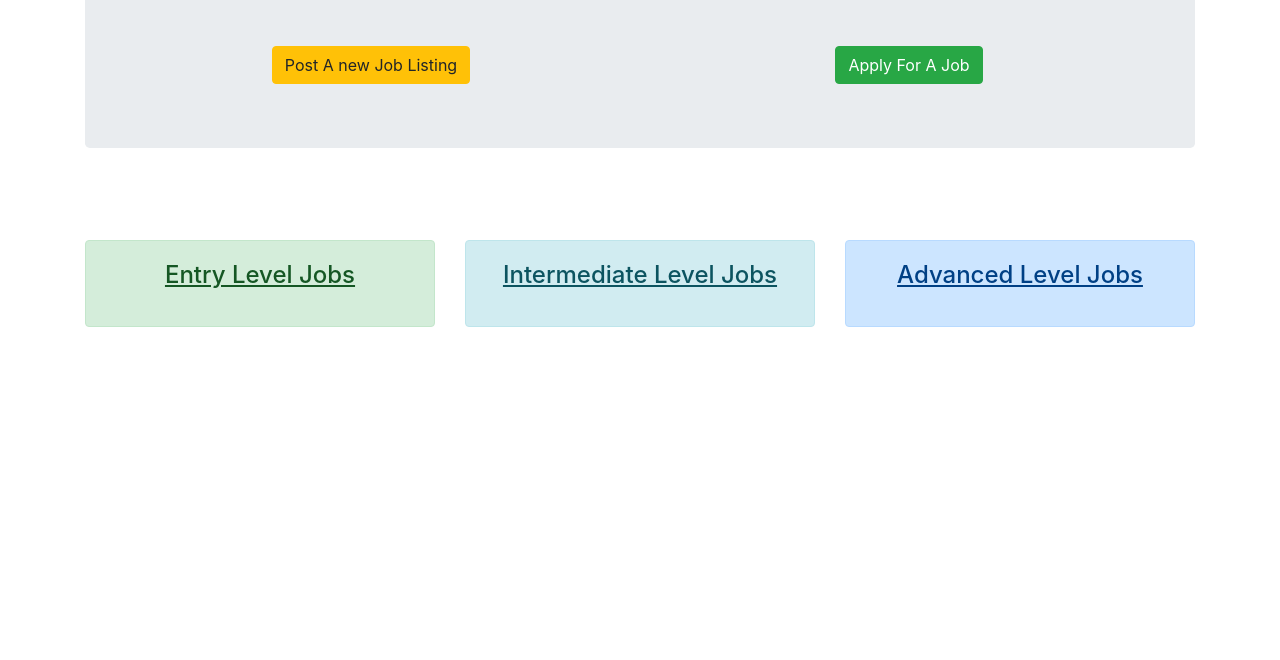
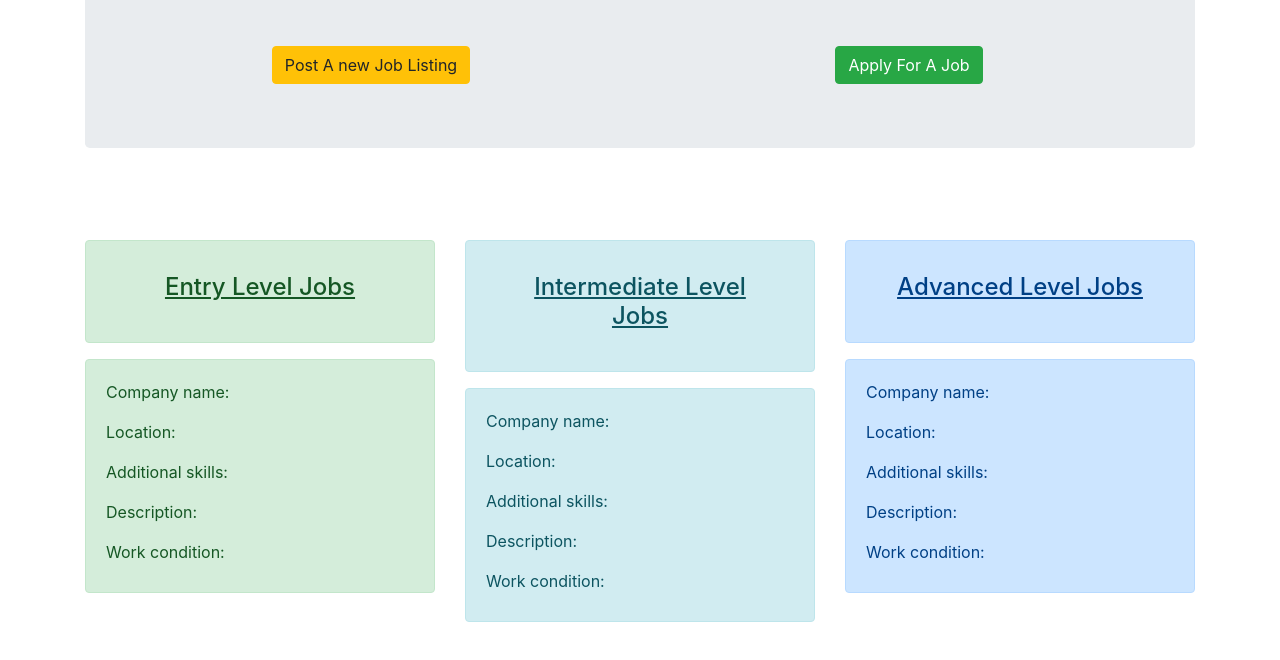
Before and after one commit to Ayaabusultan/developers, a plain HTML site: page index.html in a window 1280 px wide. Shown: the part 124-784 px from the top of the page. Drawn offline with Linux system fonts and the light colour scheme.

Commit message:
Update index.html columns for all posting details

```diff
--- a/css/styles.css
+++ b/css/styles.css
@@ -2,7 +2,7 @@
   padding-top: 60px;
 }
 
-.alert {
+.alert h4 {
   text-align: center;
   padding: 20px;
   text-decoration: underline;
--- a/index.html
+++ b/index.html
@@ -26,24 +26,54 @@
         <div class="col-md-4">
           <div class="alert alert-success">
             <h4>Entry Level Jobs</h4>
-            <h6 class="alert-heading"><span id="bg-post-title"></span></h6>
-            <p><span id="bg-post-body"></span></p>
+          </div>
+          <div class="alert alert-success">
+            <h5 class="alert-heading"><strong><span id="bg-title"></span></strong></h5>
+            <p>Company name: <span id="bg-comp-name"></span></p>
+            <p>Location: <span id="bg-location"></span></p>
+            <ul>
+              <span id="bg-skills"></span>
+            </ul>
+            <p>Additional skills: <span id="bg-add-skills"></span></p>
+            <p>Description: <span id="bg-post-desc"></span></p>
+            <p>Work condition: <span id="bg-condition"></span></p>
           </div>
         </div>
+
         <div class="col-md-4">
           <div class="alert alert-info">
             <h4>Intermediate Level Jobs</h4>
-            <h6 class="alert-heading"><span id="int-post-title"></span></h6>
-            <p><span id="int-post-body"></span></p>
+          </div>
+          <div class="alert alert-info">
+            <h5 class="alert-heading"><strong><span id="int-title"></span></strong></h5>
+            <p>Company name: <span id="int-comp-name"></span></p>
+            <p>Location: <span id="int-location"></span></p>
+            <ul>
+              <span id="int-skills"></span>
+            </ul>
+            <p>Additional skills: <span id="int-add-skills"></span></p>
+            <p>Description: <span id="int-post-desc"></span></p>
+            <p>Work condition: <span id="int-condition"></span></p>
           </div>
         </div>
+
         <div class="col-md-4">
           <div class="alert alert-primary">
             <h4>Advanced Level Jobs</h4>
-            <h6 class="alert-heading"><span id="adv-post-title"></span></h6>
-            <p><span id="adv-post-body"></span></p>
+          </div>
+          <div class="alert alert-primary">
+            <h5 class="alert-heading"><strong><span id="adv-title"></span></strong></h5>
+            <p>Company name: <span id="adv-comp-name"></span></p>
+            <p>Location: <span id="adv-location"></span></p>
+            <ul>
+              <span id="adv-skills"></span>
+            </ul>
+            <p>Additional skills: <span id="adv-add-skills"></span></p>
+            <p>Description: <span id="adv-post-desc"></span></p>
+            <p>Work condition: <span id="adv-condition"></span></p>
           </div>
         </div>
+
       </div>
     </div>
   </body>
```
Also changed, not shown: js/scripts.js (line endings or trailing spaces).
